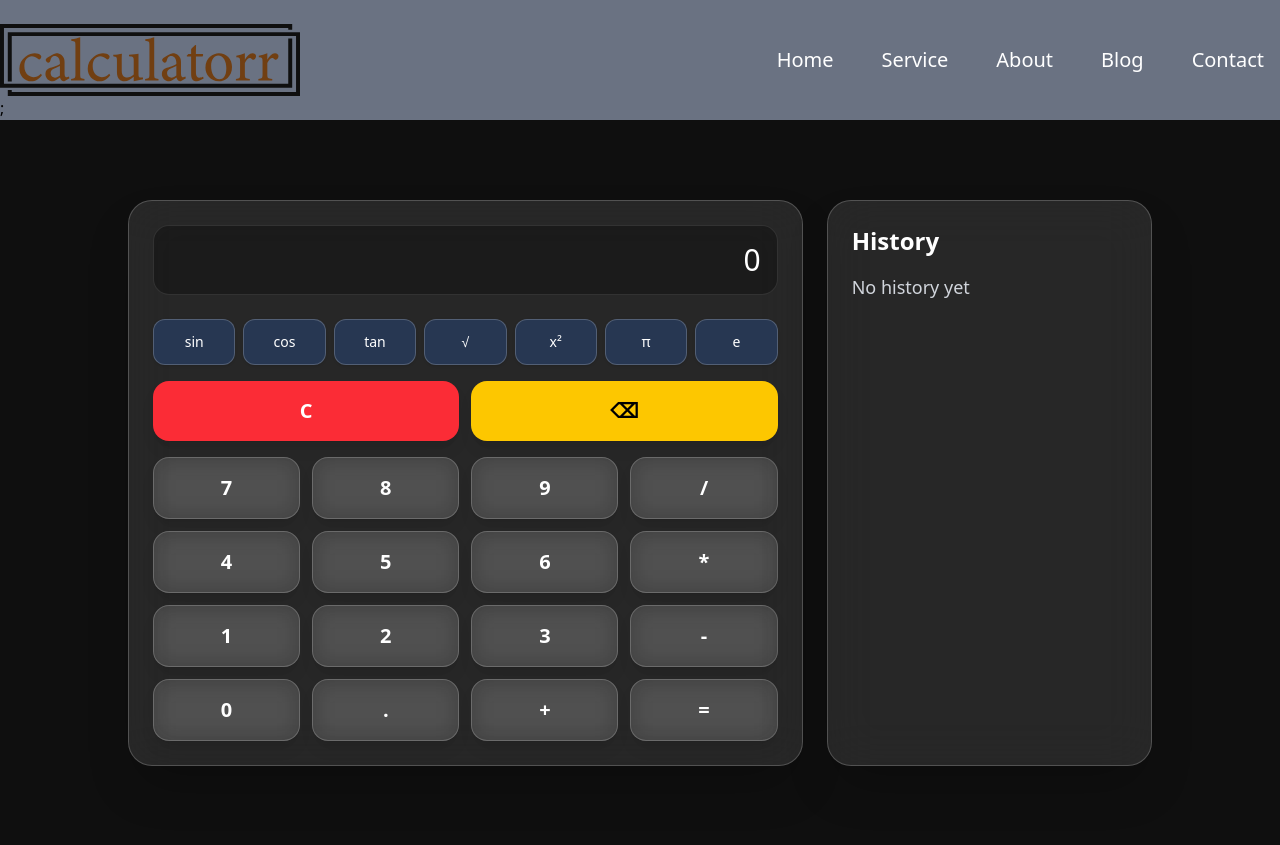
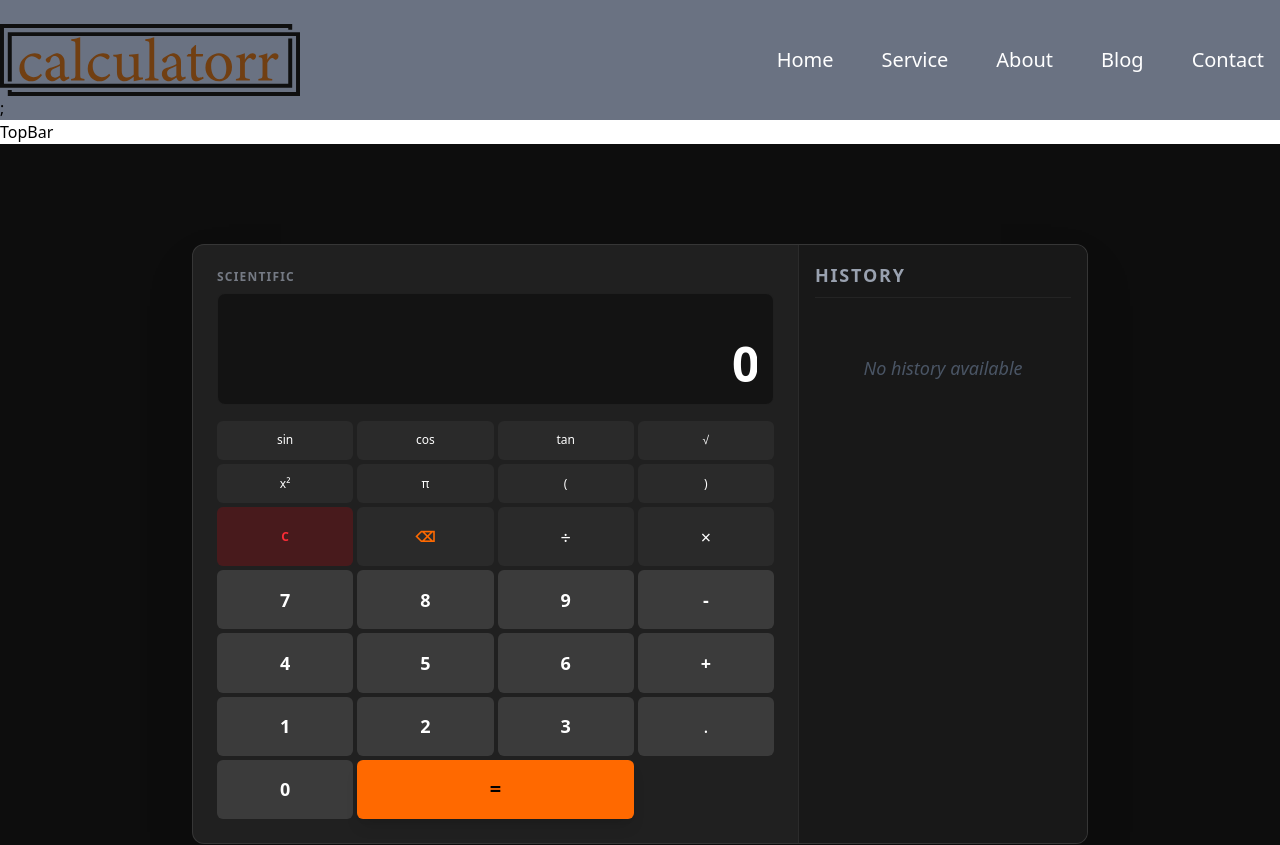
Before and after one commit to naim-i/calculator, a Next.js app: page / in a window 1280 px wide. Shown: the top 845 px of the page. Built offline with nearby package versions, Linux system fonts and the light colour scheme.

Commit message:
major calculator updated and created topbar file

```diff
--- a/src/app/Component/Calculator/Index.js
+++ b/src/app/Component/Calculator/Index.js
@@ -1,148 +1,118 @@
 "use client";
-import { useState } from "react";
-import { motion } from "framer-motion";
-import Container from "../Container/Container";
+import { useState, useEffect, useRef } from 'react';
 
-export default function Calculator() {
-  const [value, setValue] = useState("0");
+export default function CompactCalculator() {
+  const [display, setDisplay] = useState('0');
+  const [equation, setEquation] = useState('');
   const [history, setHistory] = useState([]);
+  const [isFinished, setIsFinished] = useState(false);
+  const scrollRef = useRef(null);
 
-  const append = (val) => {
-    setValue((prev) => (prev === "0" ? val : prev + val));
+  useEffect(() => {
+    if (scrollRef.current) scrollRef.current.scrollLeft = scrollRef.current.scrollWidth;
+  }, [display]);
+
+  // Keyboard Support
+  useEffect(() => {
+    const handleKey = (e) => {
+      if (/[0-9.]/.test(e.key)) handleInput(e.key);
+      if (['+', '-', '*', '/'].includes(e.key)) handleInput(e.key.replace('*', '×').replace('/', '÷'));
+      if (e.key === 'Enter') { e.preventDefault(); calculate(); }
+      if (e.key === 'Backspace') backspace();
+      if (e.key === 'Escape') clearAll();
+    };
+    window.addEventListener('keydown', handleKey);
+    return () => window.removeEventListener('keydown', handleKey);
+  }, [display]);
+
+  const handleInput = (val) => {
+    if (isFinished && !['+', '-', '×', '÷'].includes(val)) {
+      setDisplay(val.toString());
+      setIsFinished(false);
+    } else {
+      setIsFinished(false);
+      setDisplay(display === '0' && !['+', '-', '×', '÷', '(', ')'].includes(val) ? val.toString() : display + val);
+    }
   };
+
+  const clearAll = () => { setDisplay('0'); setEquation(''); };
+  const backspace = () => setDisplay(display.length > 1 ? display.slice(0, -1) : '0');
 
   const calculate = () => {
     try {
-      let expr = value
-        .replace(/sin/gi, "Math.sin")
-        .replace(/cos/gi, "Math.cos")
-        .replace(/tan/gi, "Math.tan")
-        .replace(/sqrt/gi, "Math.sqrt")
-        .replace(/\^/g, "**");
-
-      const result = Function(`return ${expr}`)();
-      setHistory((prev) => [...prev, `${value} = ${result}`]);
-      setValue(String(result));
-    } catch {
-      setValue("Error");
-    }
+      let formula = display.replace(/×/g, '*').replace(/÷/g, '/').replace(/√\(/g, 'Math.sqrt(').replace(/π/g, 'Math.PI').replace(/x²/g, '**2');
+      const result = eval(formula);
+      const resStr = Number(result.toFixed(8)).toString();
+      setHistory([{ eq: display + " =", res: resStr }, ...history]);
+      setEquation(display + " =");
+      setDisplay(resStr);
+      setIsFinished(true);
+    } catch { setDisplay("Error"); }
   };
 
-  const clear = () => setValue("0");
+  return (
+    <div className="flex min-h-screen items-center justify-center bg-[#0d0d0d] p-2 sm:p-4 text-white font-sans">
+      {/* Container Size Adjusted */}
+      <div className="flex flex-col lg:flex-row w-full max-w-4xl bg-[#202020] rounded-xl overflow-hidden shadow-2xl border border-white/10 lg:h-150">
 
-  const backspace = () =>
-    setValue((prev) => (prev.length > 1 ? prev.slice(0, -1) : "0"));
+        {/* ক্যালকুলেটর মেইন পার্ট */}
+        <div className="flex-[1.5] flex flex-col p-4 sm:p-6 border-b lg:border-b-0 lg:border-r border-white/5 overflow-hidden">
+          <div className="text-gray-400 text-xs font-semibold mb-2 opacity-70 uppercase tracking-widest">Scientific</div>
 
-  const scientificOps = [
-    { label: "sin", fn: () => setValue(`sin(${value})`) },
-    { label: "cos", fn: () => setValue(`cos(${value})`) },
-    { label: "tan", fn: () => setValue(`tan(${value})`) },
-    { label: "√", fn: () => setValue(`sqrt(${value})`) },
-    { label: "x²", fn: () => setValue(`(${value})^2`) },
-    { label: "π", fn: () => append("3.1415926535") },
-    { label: "e", fn: () => append("2.7182818284") },
-  ];
+          {/* ডিসপ্লে সেকশন - সাইজ ছোট করা হয়েছে */}
+          <div className="flex flex-col justify-end items-end h-24 sm:h-28 bg-black/40 p-4 rounded-lg mb-4 border border-white/5">
+            <div className="text-gray-500 text-sm h-6 text-right w-full overflow-hidden opacity-60">{equation}</div>
+            <div ref={scrollRef} className="text-4xl sm:text-5xl font-bold w-full text-right overflow-x-auto no-scrollbar whitespace-nowrap tracking-tighter">
+              {display}
+            </div>
+          </div>
 
-  const numpad = [
-    "7",
-    "8",
-    "9",
-    "/",
-    "4",
-    "5",
-    "6",
-    "*",
-    "1",
-    "2",
-    "3",
-    "-",
-    "0",
-    ".",
-    "+",
-    "=",
-  ];
+          {/* বাটন লেআউট - Compact Grid */}
+          <div className="grid grid-cols-4 gap-1 flex-1 min-h-0">
+            {['sin(', 'cos(', 'tan(', '√('].map(b => (
+              <button key={b} onClick={() => handleInput(b)} className="bg-[#2a2a2a] hover:bg-[#333] rounded-md py-2 text-xs font-medium">{b.replace('(', '')}</button>
+            ))}
+            <button onClick={() => handleInput('x²')} className="bg-[#2a2a2a] hover:bg-[#333] rounded-md py-2 text-xs font-medium">x²</button>
+            <button onClick={() => handleInput('π')} className="bg-[#2a2a2a] hover:bg-[#333] rounded-md py-2 text-xs">π</button>
+            <button onClick={() => handleInput('(')} className="bg-[#2a2a2a] hover:bg-[#333] rounded-md py-2 text-xs">(</button>
+            <button onClick={() => handleInput(')')} className="bg-[#2a2a2a] hover:bg-[#333] rounded-md py-2 text-xs">)</button>
 
-  return (
-    <>
-      <div className="bg-[#0F0F0F]">
-        <Container>
-          <div className=" h-2/4 flex items-center justify-center lg:py-20 px-3 lg:px-0 py-10">
-            <motion.div
-              initial={{ opacity: 0, scale: 0.9 }}
-              animate={{ opacity: 1, scale: 1 }}
-              transition={{ duration: 0.3 }}
-              className="w-full max-w-5xl grid grid-cols-1 md:grid-cols-3 gap-6"
-            >
-              {/* Calculator UI */}
-              <div className="md:col-span-2 backdrop-blur-xl bg-white/10 border border-white/20 p-6 rounded-3xl shadow-2xl">
-                <div className="text-white text-3xl font-light text-right mb-6 p-4 bg-black/30 rounded-2xl border border-white/10 overflow-x-auto whitespace-nowrap scrollbar-hide">
-                  {value}
+            {/* মেইন কি-প্যাড */}
+            <button onClick={clearAll} className="bg-red-600/20 text-red-500 hover:bg-red-600/30 font-bold rounded-md py-3 text-xs">C</button>
+            <button onClick={backspace} className="bg-[#2a2a2a] hover:bg-[#333] rounded-md py-3 font-bold text-orange-500 text-sm">⌫</button>
+            <button onClick={() => handleInput('÷')} className="bg-[#2a2a2a] hover:bg-[#333] rounded-md py-3 text-lg font-light">÷</button>
+            <button onClick={() => handleInput('×')} className="bg-[#2a2a2a] hover:bg-[#333] rounded-md py-3 text-lg font-light">×</button>
+
+            {[7, 8, 9, '-', 4, 5, 6, '+', 1, 2, 3].map(n => (
+              <button key={n} onClick={() => handleInput(n)} className="bg-[#3b3b3b] hover:bg-[#4a4a4a] text-lg font-semibold rounded-md py-3 transition-colors">{n}</button>
+            ))}
+
+            <button onClick={() => handleInput('.')} className="bg-[#3b3b3b] hover:bg-[#4a4a4a] text-lg rounded-md py-3">.</button>
+            <button onClick={() => handleInput(0)} className="bg-[#3b3b3b] hover:bg-[#4a4a4a] text-lg font-semibold rounded-md py-3">0</button>
+            <button onClick={calculate} className="bg-orange-500 hover:bg-orange-600 text-black text-xl font-bold col-span-2 rounded-md shadow-lg">=</button>
+          </div>
+        </div>
+
+        {/* হিস্ট্রি প্যানেল */}
+        <div className="w-full lg:w-72 bg-[#181818] p-4 flex flex-col h-40 lg:h-full overflow-hidden">
+          <div className="flex justify-between items-center mb-4 border-b border-white/5 pb-2">
+            <h3 className="text-gray-400 font-bold text-lg uppercase tracking-widest">History</h3>
+            {history.length > 0 && <button onClick={() => setHistory([])} className="text-red-400 text-lg hover:underline">Clear</button>}
+          </div>
+          <div className="flex-1 overflow-y-auto no-scrollbar space-y-4">
+            {history.length === 0 ? (
+              <p className="text-gray-600 italic text-lg text-center mt-10">No history available</p>
+            ) : (
+              history.map((h, i) => (
+                <div key={i} className="text-right cursor-pointer group" onClick={() => {setDisplay(h.res); setIsFinished(true);}}>
+                  <p className="text-gray-500 text-lg mb-0.5 truncate">{h.eq}</p>
+                  <p className="text-2xl font-bold text-white group-hover:text-orange-500 transition-all tracking-tighter">{h.res}</p>
                 </div>
-
-                {/* Scientific Buttons */}
-                <div className="grid grid-cols-7 gap-2 mb-4">
-                  {scientificOps.map((op, i) => (
-                    <button
-                      key={i}
-                      onClick={op.fn}
-                      className="p-1 lg:p-3 text-sm rounded-xl bg-blue-500/20 hover:bg-blue-500/30 text-white border border-white/20 shadow"
-                    >
-                      {op.label}
-                    </button>
-                  ))}
-                </div>
-
-                {/* Controls */}
-                <div className="grid grid-cols-4 gap-3 mb-4 text-xl font-semibold">
-                  <button
-                    onClick={clear}
-                    className="col-span-2 bg-red-500 hover:bg-red-600 text-white p-4 rounded-2xl shadow-lg"
-                  >
-                    C
-                  </button>
-                  <button
-                    onClick={backspace}
-                    className="col-span-2 bg-yellow-400 hover:bg-yellow-500 p-4 rounded-2xl shadow-lg"
-                  >
-                    ⌫
-                  </button>
-                </div>
-
-                {/* Numpad */}
-                <div className="grid grid-cols-4 gap-3">
-                  {numpad.map((btn, i) => (
-                    <button
-                      key={i}
-                      onClick={() => (btn === "=" ? calculate() : append(btn))}
-                      className="p-4 rounded-2xl text-xl font-semibold bg-white/10 backdrop-blur-md text-white border border-white/20 hover:bg-white/20 shadow-lg"
-                    >
-                      {btn}
-                    </button>
-                  ))}
-                </div>
-              </div>
-
-              {/* History Panel */}
-              <div className="backdrop-blur-xl bg-white/10 border border-white/20 p-6 rounded-3xl shadow-2xl h-full max-h-150 overflow-y-auto text-white">
-                <h2 className="text-2xl font-semibold mb-4">History</h2>
-                <ul className="space-y-2 text-lg">
-                  {history.length === 0 && (
-                    <p className="text-gray-300">No history yet</p>
-                  )}
-                  {history.map((item, idx) => (
-                    <li
-                      key={idx}
-                      className="p-3 bg-white/10 border border-white/10 rounded-xl shadow"
-                    >
-                      {item}
-                    </li>
-                  ))}
-                </ul>
-              </div>
-            </motion.div>
+              ))
+            )}
           </div>
-        </Container>
+        </div>
       </div>
-    </>
+    </div>
   );
 }
--- a/src/app/Component/Layout/Layout.js
+++ b/src/app/Component/Layout/Layout.js
@@ -1,11 +1,13 @@
 import React from "react";
 import Navbar from "../Navbar/Navbar";
 import Footer from "../Footer/Footer";
+import TopBar from "../TopBar/TopBar";
 
 const Layout = ({ children }) => {
   return (
     <>
       <Navbar />
+      <TopBar />
       {children}
       <Footer />
     </>
--- a/src/app/Component/Navbar/Navbar.js
+++ b/src/app/Component/Navbar/Navbar.js
@@ -52,7 +52,7 @@ const Navbar = () => {
   // };
 
   return (
-    <div className="w-full bg-gray-500 flex items-center pt-6">
+    <div className="w-full bg-gray-500 flex items-center pt-4 lg:pt-6">
       <Container>
         <Flex className="justify-between items-center relative">
           <div className="ml-5 lg:ml-0 w-[50%] lg:w-auto md:w-auto">
@@ -62,7 +62,7 @@ const Navbar = () => {
             <FaBars
               ref={buttonRef}
               onClick={() => setShow((prev) => !prev)}
-              className="text-white text-3xl block lg:hidden mr-5 absolute top-5 right-0"
+              className="text-white text-3xl block lg:hidden mr-5 absolute top-2 right-0"
             />
             {show && (
               <List className="lg:flex gap-4 items-center absolute lg:static top-16 right-2 bg-gray-50 lg:bg-transparent rounded-2xl p-5 lg:p-0 shadow-2xl lg:shadow-none z-50">
--- /dev/null
+++ b/src/app/Component/TopBar/TopBar.js
@@ -0,0 +1,9 @@
+import React from 'react'
+
+const TopBar = () => {
+  return (
+    <div>TopBar</div>
+  )
+}
+
+export default TopBar
--- a/src/app/globals.css
+++ b/src/app/globals.css
@@ -10,3 +10,8 @@
     --foreground: #ededed;
   }
 }
+
+@layer utilities {
+  .no-scrollbar::-webkit-scrollbar { display: none; }
+  .no-scrollbar { -ms-overflow-style: none; scrollbar-width: none; }
+}
```
